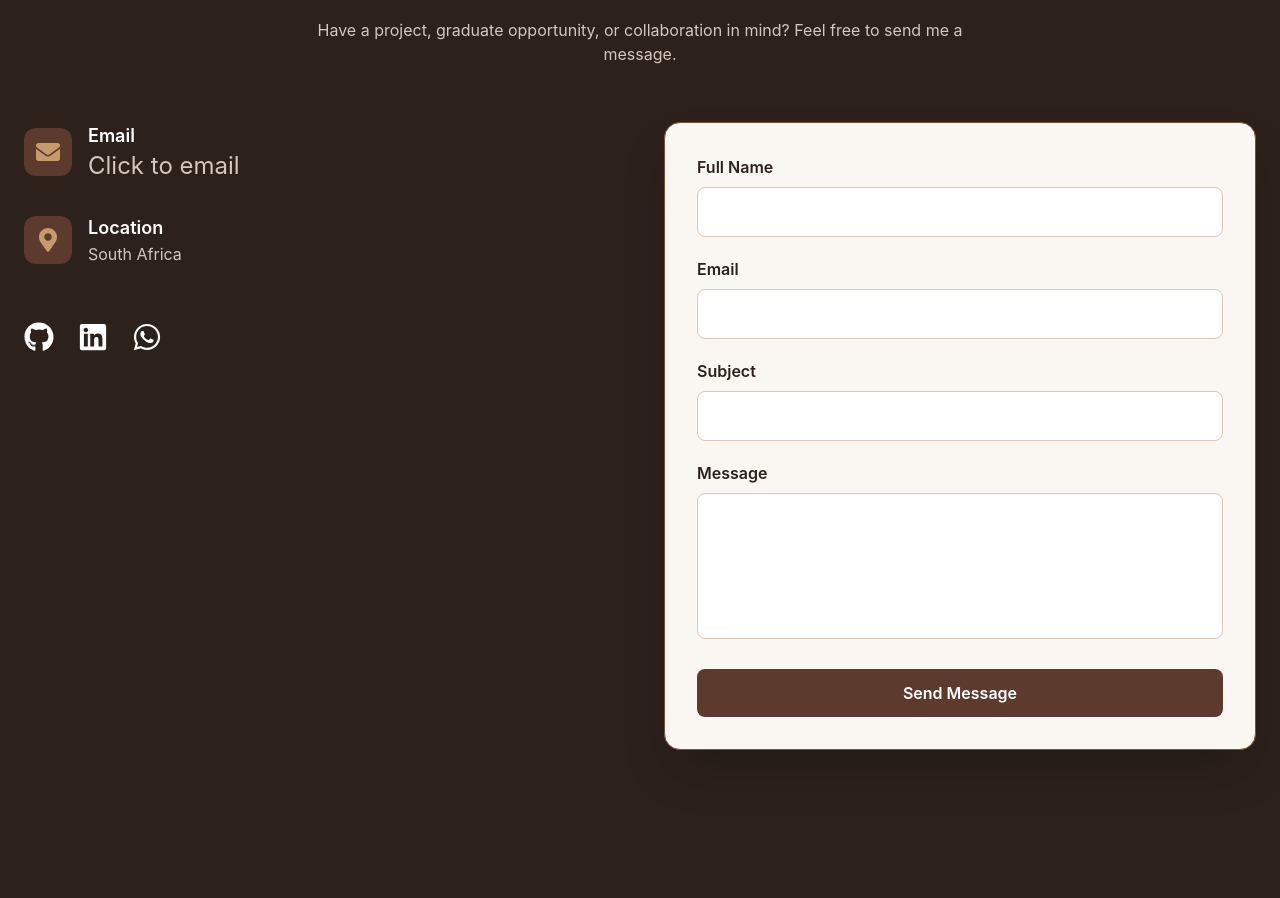
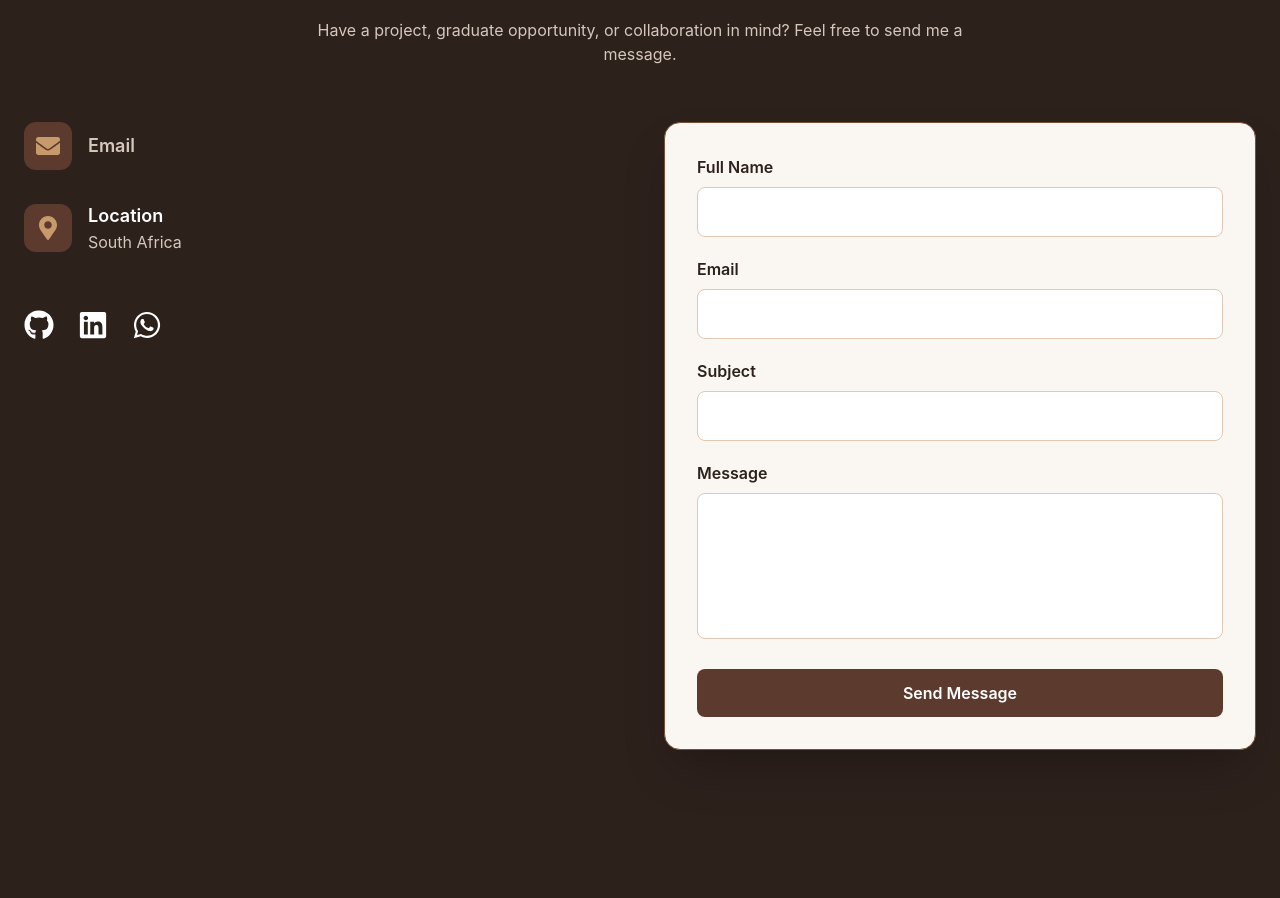
Before and after one commit to BonoloLekay/Bonolo-Portfolio, a React (Vite) app: page / in a window 1280 px wide. Shown: the part 5720-6618 px from the top of the page. Built offline with nearby package versions, Linux system fonts and the light colour scheme.

Commit message:
Update email link font

```diff
--- a/src/components/Contact/Contact.jsx
+++ b/src/components/Contact/Contact.jsx
@@ -78,15 +78,13 @@ function Contact() {
               </div>
 
               <div>
-                <h3 className="font-semibold text-lg">Email</h3>
-
                 <p className="text-[#D6C7BD] break-all">
                   <a
                     href="mailto:bonololekalakala16@gmail.com"
                     aria-label="Email"
                     className="text-2xl hover:text-[#C79A6B] transition duration-300"
                   >
-                    Click to email
+                    <h3 className="font-semibold text-lg">Email</h3>
                   </a>
                 </p>
               </div>
```
